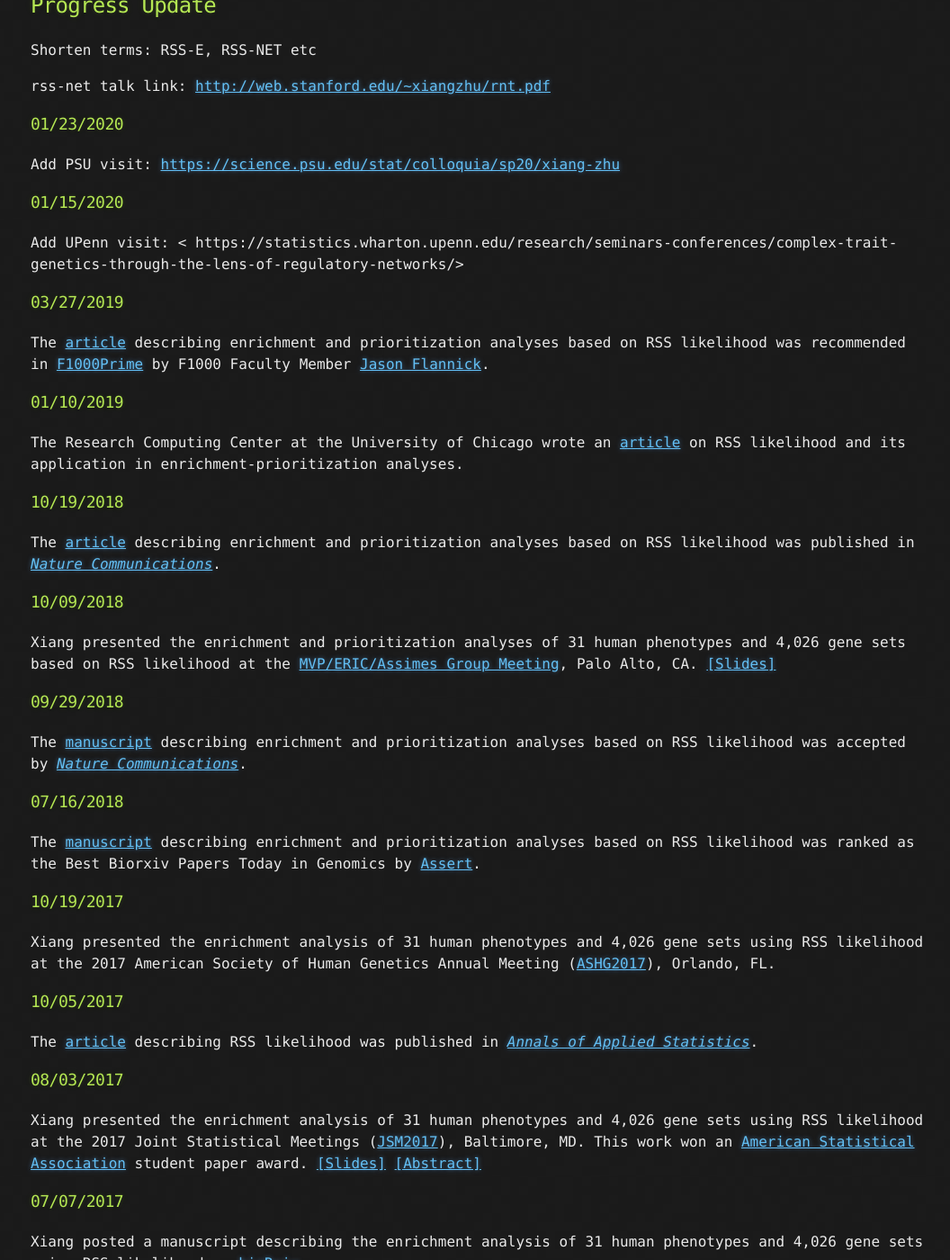
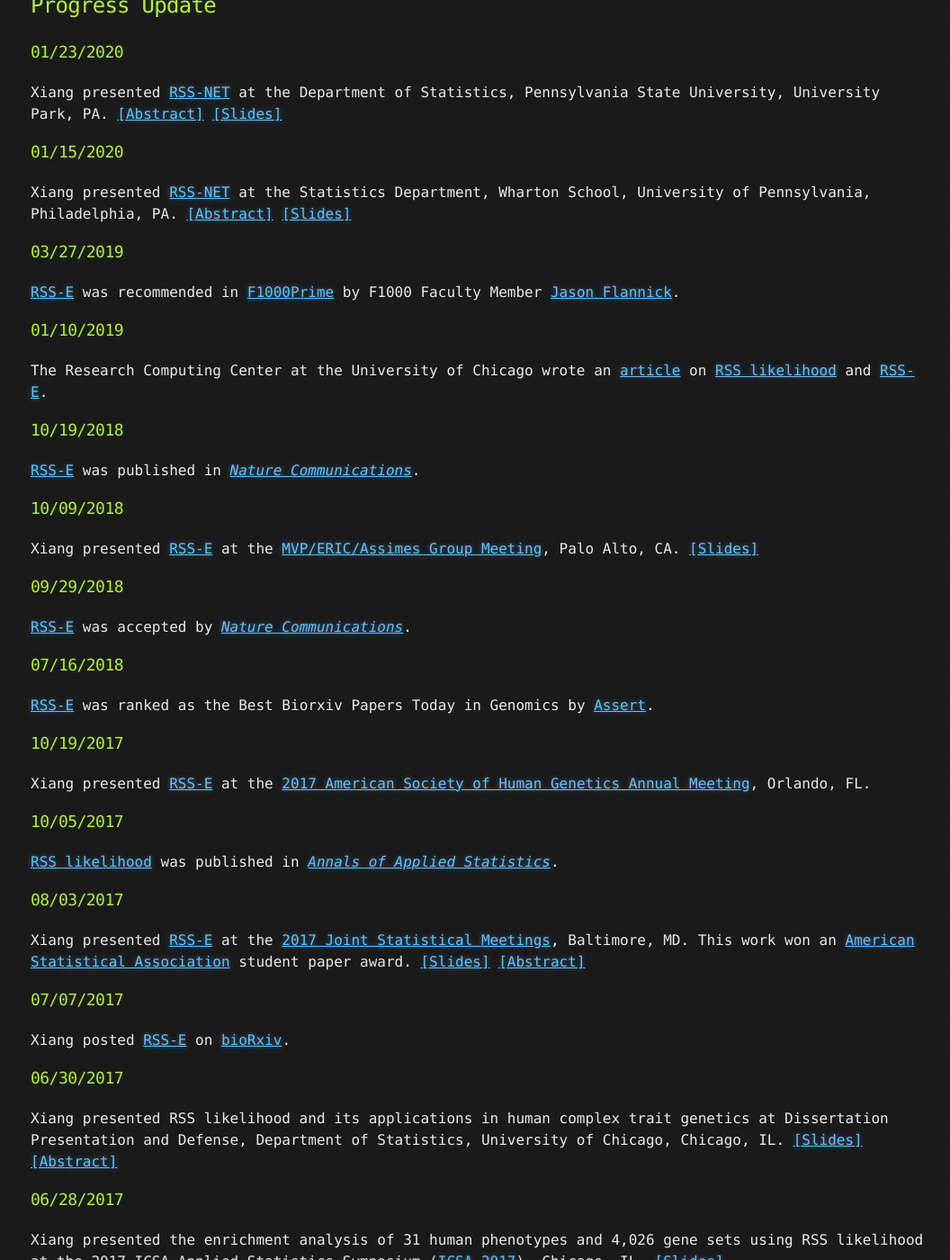
Before and after one commit to stephenslab/rss, a Jekyll site: the page built from docs/News.md, in a window 1280 px wide and 1400 px high, scrolled down 289 px. Shown: the whole window at 90% size, without its empty margins (106-1162 px from the left). Built offline with Jekyll 4.4.1, drawn with Linux system fonts in a browser that asks for light colours; our own code applies the rules of GitHub Pages for plain Markdown files; some of the changed text lies outside the part shown.

Commit message:
update progress update

```diff
--- a/docs/News.md
+++ b/docs/News.md
@@ -1,60 +1,62 @@
 ## Progress Update
 
-Shorten terms: RSS-E, RSS-NET etc
+[RSS-NET]: xx
+[RSS-E]: https://doi.org/10.1038/s41467-018-06805-x
+[RSS likelihood]: https://doi.org/10.1214/17-aoas1046
 
-rss-net talk link: <http://web.stanford.edu/~xiangzhu/rnt.pdf>
+[rnt]: http://web.stanford.edu/~xiangzhu/rnt.pdf
 
 ### 01/23/2020
 
-Add PSU visit: <https://science.psu.edu/stat/colloquia/sp20/xiang-zhu>
+Xiang presented [RSS-NET][] at the Department of Statistics, Pennsylvania State University, University Park, PA. [[Abstract]](https://science.psu.edu/stat/colloquia/sp20/xiang-zhu) [[Slides]][rnt]
 
 ### 01/15/2020
 
-Add UPenn visit: < https://statistics.wharton.upenn.edu/research/seminars-conferences/complex-trait-genetics-through-the-lens-of-regulatory-networks/>
+Xiang presented [RSS-NET][] at the Statistics Department, Wharton School, University of Pennsylvania, Philadelphia, PA. [[Abstract]](https://statistics.wharton.upenn.edu/research/seminars-conferences/complex-trait-genetics-through-the-lens-of-regulatory-networks/) [[Slides]][rnt]
 
 ### 03/27/2019
 
-The [article](https://www.nature.com/articles/s41467-018-06805-x) describing enrichment and prioritization analyses based on RSS likelihood was recommended in [F1000Prime](https://doi.org/10.3410/f.734261365.793558023) by F1000 Faculty Member [Jason Flannick](https://f1000.com/prime/thefaculty/member/499999771097550974).
+[RSS-E][] was recommended in [F1000Prime](https://doi.org/10.3410/f.734261365.793558023) by F1000 Faculty Member [Jason Flannick](https://f1000.com/prime/thefaculty/member/499999771097550974).
 
 ### 01/10/2019
 
-The Research Computing Center at the University of Chicago wrote an [article](https://rcc.uchicago.edu/about-rcc/news-features/new-statistical-method-gives-second-life-gwas-data) on RSS likelihood and its application in enrichment-prioritization analyses.
+The Research Computing Center at the University of Chicago wrote an [article](https://rcc.uchicago.edu/about-rcc/news-features/new-statistical-method-gives-second-life-gwas-data) on [RSS likelihood][] and [RSS-E][].
 
 ### 10/19/2018
 
-The [article](https://www.nature.com/articles/s41467-018-06805-x) describing enrichment and prioritization analyses based on RSS likelihood was published in [*Nature Communications*](https://www.nature.com/articles/s41467-018-06805-x).
+[RSS-E][] was published in [*Nature Communications*](https://www.nature.com/articles/s41467-018-06805-x).
 
 ### 10/09/2018
 
-Xiang presented the enrichment and prioritization analyses of 31 human phenotypes and 4,026 gene sets based on RSS likelihood at the [MVP/ERIC/Assimes Group Meeting](https://www.vacsp.research.va.gov/CSP_Centers/Palo-Alto-ERIC-Genomics.asp), Palo Alto, CA. [[Slides]](http://web.stanford.edu/~xiangzhu/ASSIMES_20181009.pdf)
+Xiang presented [RSS-E][] at the [MVP/ERIC/Assimes Group Meeting](https://www.vacsp.research.va.gov/CSP_Centers/Palo-Alto-ERIC-Genomics.asp), Palo Alto, CA. [[Slides]](http://web.stanford.edu/~xiangzhu/ASSIMES_20181009.pdf)
 
 ### 09/29/2018
 
-The [manuscript](https://doi.org/10.1101/160770) describing enrichment and prioritization analyses based on RSS likelihood was accepted by [*Nature Communications*](https://www.nature.com/articles/s41467-018-06805-x).
+[RSS-E][] was accepted by [*Nature Communications*](https://www.nature.com/articles/s41467-018-06805-x).
 
 ### 07/16/2018
 
-The [manuscript](https://doi.org/10.1101/160770) describing enrichment and prioritization analyses based on RSS likelihood was ranked as the Best Biorxiv Papers Today in Genomics by [Assert](http://assert.pub/).
+[RSS-E][] was ranked as the Best Biorxiv Papers Today in Genomics by [Assert](http://assert.pub/).
 
 ### 10/19/2017
 
-Xiang presented the enrichment analysis of 31 human phenotypes and 4,026 gene sets using RSS likelihood at the 2017 American Society of Human Genetics Annual Meeting ([ASHG2017](http://www.ashg.org/2017meeting/)), Orlando, FL.
+Xiang presented [RSS-E][] at the [2017 American Society of Human Genetics Annual Meeting](http://www.ashg.org/2017meeting/), Orlando, FL.
 
 ### 10/05/2017
 
-The [article](http://stephenslab.uchicago.edu/assets/papers/Zhu2017.pdf) describing RSS likelihood was published in [*Annals of Applied Statistics*](http://dx.doi.org/10.1214/17-AOAS1046).
+[RSS likelihood][] was published in [*Annals of Applied Statistics*](http://dx.doi.org/10.1214/17-AOAS1046).
 
 ### 08/03/2017
 
-Xiang presented the enrichment analysis of 31 human phenotypes and 4,026 gene sets using RSS likelihood at the 2017 Joint Statistical Meetings ([JSM2017](https://ww2.amstat.org/meetings/jsm/2017)), Baltimore, MD. This work won an [American Statistical Association](http://www.amstat.org/) student paper award. [[Slides]](http://www.stat.uchicago.edu/~xiangzhu/JSM_20170803.pdf) [[Abstract]](https://ww2.amstat.org/meetings/jsm/2017/onlineprogram/AbstractDetails.cfm?abstractid=322545)
+Xiang presented [RSS-E][] at the [2017 Joint Statistical Meetings](https://ww2.amstat.org/meetings/jsm/2017), Baltimore, MD. This work won an [American Statistical Association](http://www.amstat.org/) student paper award. [[Slides]](http://www.stat.uchicago.edu/~xiangzhu/JSM_20170803.pdf) [[Abstract]](https://ww2.amstat.org/meetings/jsm/2017/onlineprogram/AbstractDetails.cfm?abstractid=322545)
 
 ### 07/07/2017
 
-Xiang posted a manuscript describing the enrichment analysis of 31 human phenotypes and 4,026 gene sets using RSS likelihood on [bioRxiv](https://doi.org/10.1101/160770).
+Xiang posted [RSS-E][] on [bioRxiv](https://doi.org/10.1101/160770).
 
 ### 06/30/2017
 
-Xiang presented RSS likelihood and its applications in human complex trait genetics at Dissertation Presentation and Defense, Department of Statistics, University of Chicago. [[Slides]](http://www.stat.uchicago.edu/~xiangzhu/THESIS_20170630.html) [[Abstract]](https://galton.uchicago.edu/students/seminars/2016-2017/zhu_xiang063017.pdf)
+Xiang presented RSS likelihood and its applications in human complex trait genetics at Dissertation Presentation and Defense, Department of Statistics, University of Chicago, Chicago, IL. [[Slides]](http://www.stat.uchicago.edu/~xiangzhu/THESIS_20170630.html) [[Abstract]](https://galton.uchicago.edu/students/seminars/2016-2017/zhu_xiang063017.pdf)
 
 ### 06/28/2017
 
```
